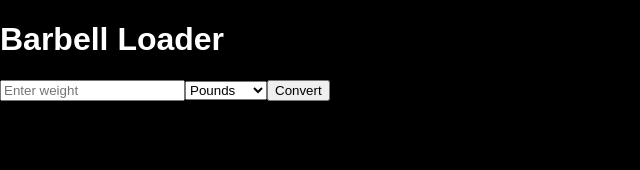
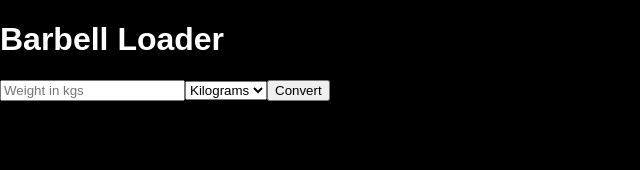
Before and after one commit to zajonesck/weight-converter, a Vue app: page / in a window 1280 px wide. Shown: the top 170 px of the page, without its empty margins (0-640 px from the left). Built offline with nearby package versions, Linux system fonts and the light colour scheme.

Commit message:
fixed lb and kg selection to make it easier for user

```diff
--- a/src/App.vue
+++ b/src/App.vue
@@ -1,7 +1,11 @@
 <template>
   <div id="app">
     <h1>Barbell Loader</h1>
-    <input v-model.number="weight" type="number" placeholder="Enter weight" />
+    <input
+      v-model.number="weight"
+      type="number"
+      :placeholder="placeholderText"
+    />
     <select v-model="unit">
       <option value="pounds">Pounds</option>
       <option value="kilograms">Kilograms</option>
@@ -26,11 +30,14 @@ export default {
   data() {
     return {
       weight: null,
-      unit: "pounds",
+      unit: "kilograms",
       output: "",
     };
   },
   computed: {
+    placeholderText() {
+      return this.unit === "pounds" ? "Weight in lbs" : "Weight in kgs";
+    },
     convertedWeight() {
       let result;
 
```
